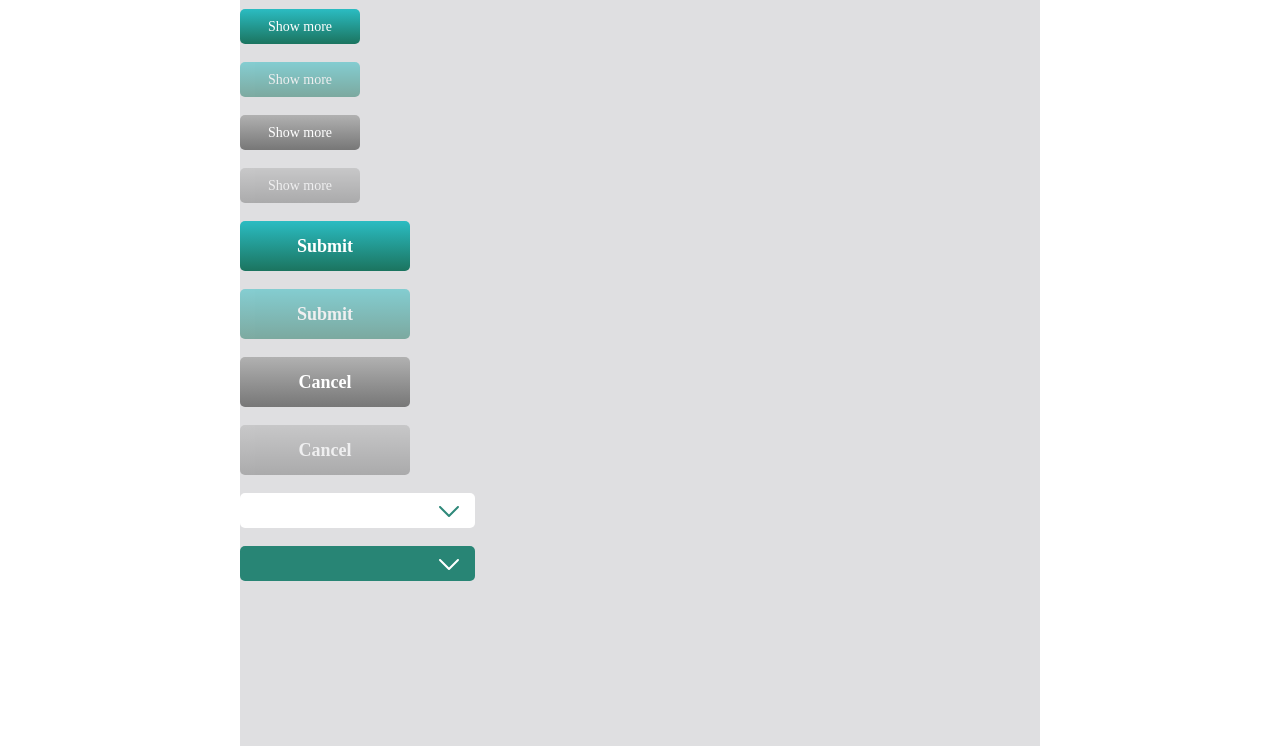
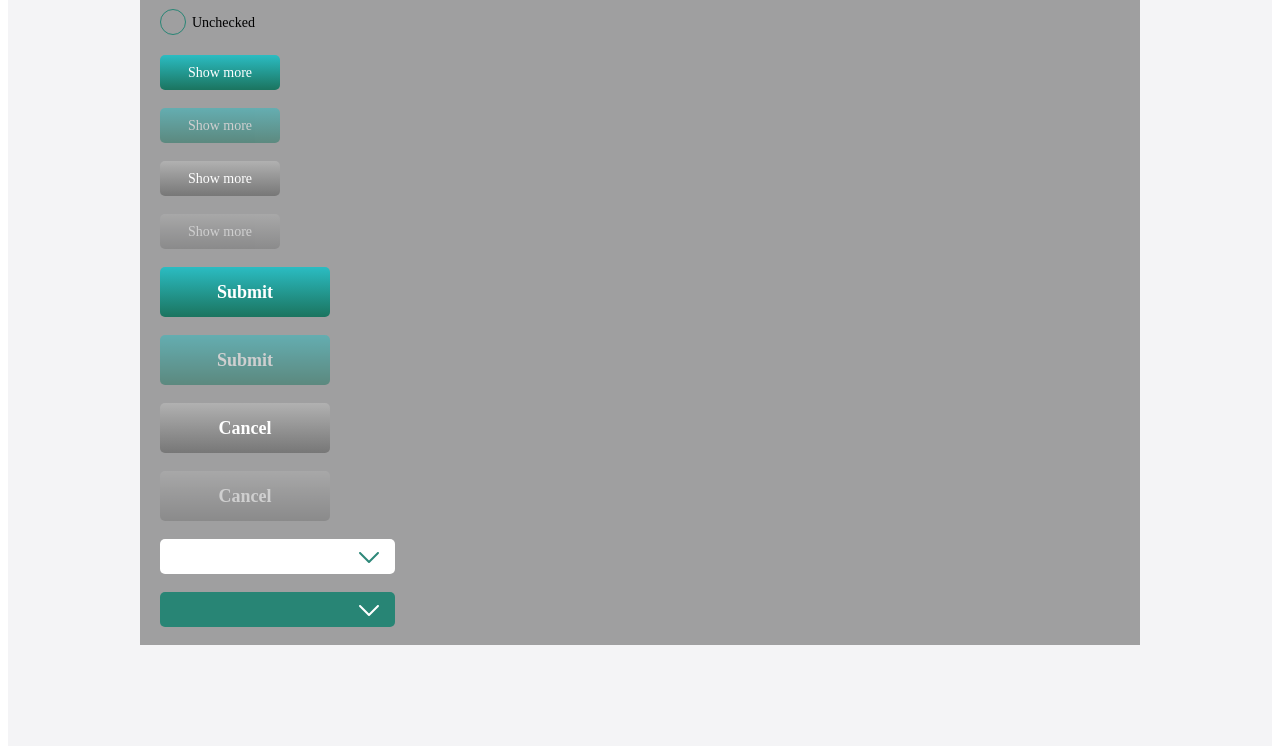
Before and after one commit to Malinin88/ReactLP, a plain HTML site: page index.html in a window 1280 px wide. Shown: the part 62-816 px from the top of the page. Drawn offline with Linux system fonts and the light colour scheme.

Commit message:
Add "Radio Button" component. Replace few icons with assets from InVision. Adjust the Header size and the Content size.

```diff
--- a/components/app/app.css
+++ b/components/app/app.css
@@ -5,10 +5,16 @@
 }
 
 #app{
-    height: 100vh;
-    max-width: 800px;
-    min-width: 300px;
+    min-height: 100vh;
+    width: 100%;
+    min-width: 480px;
+    background-color: #f4f4f6;
+    font-family: Sans-serif, serif;
+}
+
+#app .content{
+    width: 1000px;
     margin: 0 auto;
-    background-color: #dfdfe1;
-    font-family: Sans-serif;
+    padding: 0 20px;
+    background-color: rgba(0,0,0,0.35);
 }
--- a/components/header/header.css
+++ b/components/header/header.css
@@ -1,26 +1,26 @@
-.header{
+.header {
     width: 100%;
-    padding: 8px 10px;
+    padding: 8px 153px;
     color: #fff;
     height: 45px;
     background: linear-gradient(180deg, #449587 0%, #2A8676 100%);
     box-shadow: 0 3px 0 0 rgba(92, 186, 150, 0.5);
 }
 
-.header .cart-icon{
+.header .cart-icon {
     display: inline-block;
     height: 30px;
     cursor: pointer;
 }
 
-.header .username-container{
+.header .username-container {
     display: inline-block;
     float: right;
     font-size: 15px;
     font-family: "PT Sans", serif;
 }
 
-.header .username-container .exit-icon{
+.header .username-container .exit-icon {
     display: inline-block;
     height: 30px;
     cursor: pointer;
--- /dev/null
+++ b/components/radioButton/radioButton.css
@@ -0,0 +1,54 @@
+input[type="radio"] {
+    display: none;
+}
+
+input[type="radio"] + label {
+    font-family: "PT Sans", serif;
+    font-size: 14px;
+    position: relative;
+    padding-left: 32px;
+    cursor: pointer;
+    line-height: 28px;
+    display: inline-block;
+}
+
+input[type="radio"]:checked + label {
+    color: #288575;
+}
+
+input[type="radio"] + label:before {
+    content: '';
+    position: absolute;
+    left: 0;
+    top: 0;
+    width: 24px;
+    height: 24px;
+    border: 1px solid #288575;
+    border-radius: 100%;
+    background: transparent;
+}
+
+input[type="radio"] + label:after {
+    content: '';
+    width: 22px;
+    height: 22px;
+    background-color: #288575;
+    position: absolute;
+    top: 2px;
+    left: 2px;
+    border-radius: 100%;
+    -webkit-transition: all 0.2s ease;
+    transition: all 0.2s ease;
+}
+
+[type="radio"]:not(:checked) + label:after {
+    opacity: 0;
+    -webkit-transform: scale(0);
+    transform: scale(0);
+}
+
+[type="radio"]:checked + label:after {
+    opacity: 1;
+    -webkit-transform: scale(1);
+    transform: scale(1);
+}
--- a/index.html
+++ b/index.html
@@ -7,17 +7,25 @@
         <link rel="stylesheet" href="components/header/header.css"/>
         <link rel="stylesheet" href="components/button/button.css"/>
         <link rel="stylesheet" href="components/select/select.css"/>
+        <link rel="stylesheet" href="components/radioButton/radioButton.css"/>
     </head>
     <body>
         <div id="app">
             <div id="header" class="header">
-                <img src="components/header/cart.png" alt="cart" class="cart-icon"/>
+                <img src="components/header/logo.svg" alt="cart" class="cart-icon"/>
                 <div class="username-container">
                     <span>Hello, John Doe</span>
-                    <img src="components/header/exit.png" class="exit-icon" alt="exit"/>
+                    <img src="components/header/header-logout.svg" class="exit-icon" alt="exit"/>
                 </div>
             </div>
 
+            <div class="content">
+                <br/>
+
+                <input type="radio" id="radio1"/>
+                <label for="radio1">Unchecked</label>
+
+                <br/>
                 <br/>
 
                 <button class="button button-primary">Show more</button>
@@ -60,7 +68,7 @@
                 <br/>
                 <br/>
 
-            <select class="select" name="" id="">
+                <select class="select">
                     <option value="0"></option>
                     <option value="1">Active wear</option>
                     <option value="2">Other</option>
@@ -69,11 +77,17 @@
                 <br/>
                 <br/>
 
-            <select class="select select-green" name="" id="">
+                <select class="select select-green">
                     <option value="0"></option>
                     <option value="1">Active wear</option>
                     <option value="2">Other</option>
                 </select>
+
+                <br/>
+                <br/>
+
+
+            </div>
         </div>
     </body>
 </html>
```
Also changed, not shown: components/header/cart.png (deleted), components/header/exit.png (deleted), components/header/header-logout.svg (added), components/header/logo.svg (added), 1 other file. Lines whose indentation alone changed are shown as unchanged.
